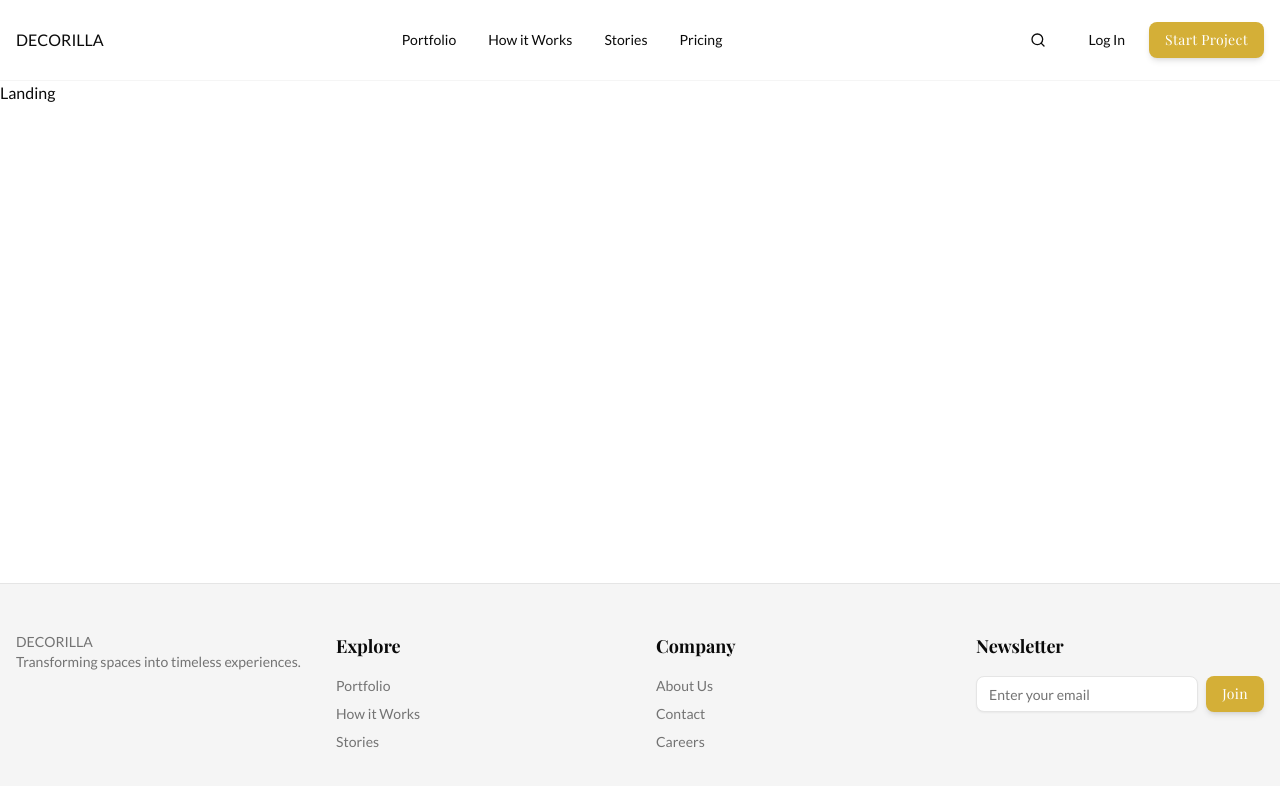
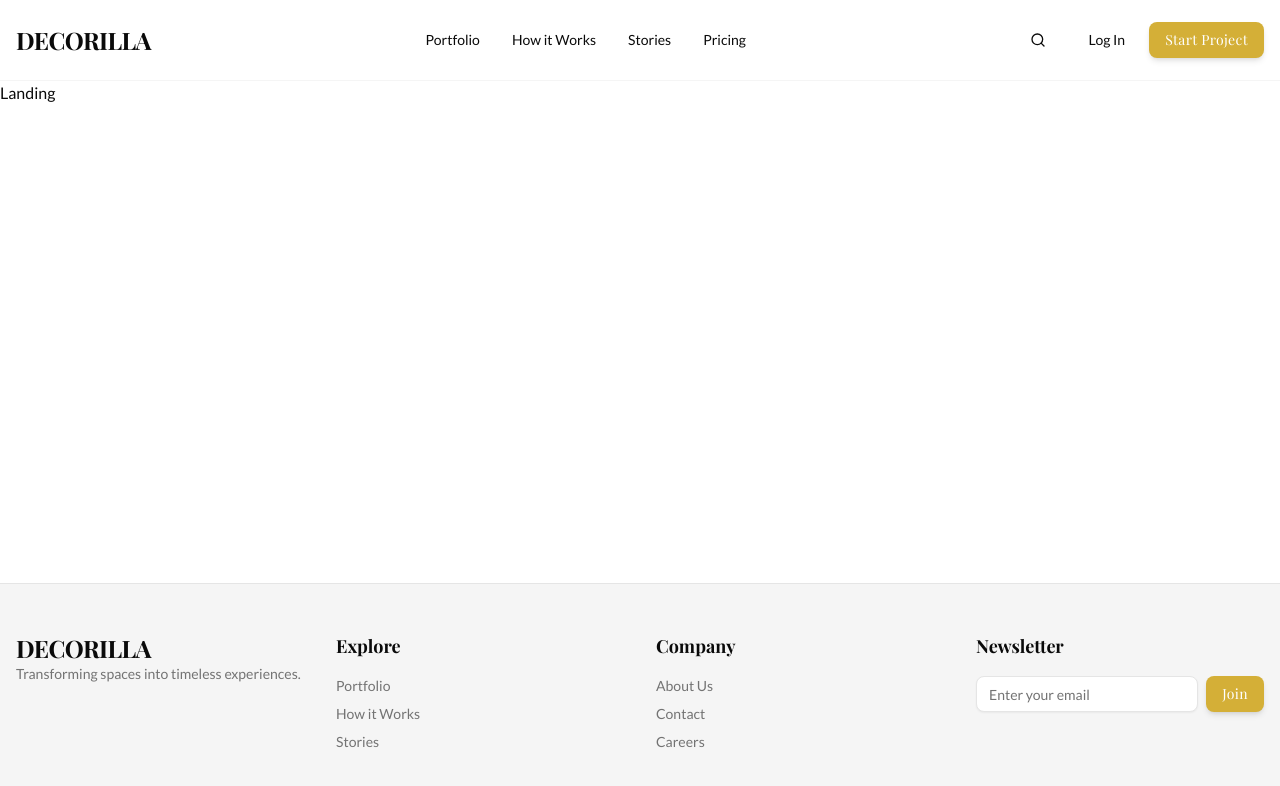
Before and after one commit to Srijansamanta1412/interior-design-studio-frontend, a React (Vite) app: page / in a window 1280 px wide. Shown: the top 786 px of the page. Built offline with nearby package versions, Linux system fonts and the light colour scheme; a web font is replaced by a local one.

Commit message:
feat(app): connect router provider

```diff
--- a/src/App.tsx
+++ b/src/App.tsx
@@ -4,7 +4,7 @@ import { appRouter } from "@/app/routes";
 export default function App() {
   return (
     <>
-    <RouterProvider router={appRouter} />
+      <RouterProvider router={appRouter} />
     </>
   );
 }
--- a/src/app/components/Navbar/Navbar.tsx
+++ b/src/app/components/Navbar/Navbar.tsx
@@ -60,7 +60,7 @@ export function Navbar() {
                 <SheetTitle>Navigation Menu</SheetTitle>
               </VisuallyHidden>
 
-              <div className="flex flex-col gap-6 mt-10">
+              <div className="flex flex-col gap-6 mt-10 px-6">
                 <Logo />
                 <div className="flex flex-col gap-4">
                   {navLinks.map((link) => (
--- a/src/components/shared/Logo.tsx
+++ b/src/components/shared/Logo.tsx
@@ -8,17 +8,15 @@ interface LogoProps {
 
 export function Logo({ className, variant = "dark" }: LogoProps) {
   return (
-    // <Link
-    //   to="/"
-    //   className={cn(
-    //     "font-serif text-2xl font-bold tracking-tight transition-opacity hover:opacity-80",
-    //     variant === "light" ? "text-white" : "text-foreground",
-    //     className
-    //   )}
-    // >
-    <>
-    DECORILLA
-    </>
-    // </Link>
+    <Link
+      to="/"
+      className={cn(
+        "font-serif text-2xl font-bold tracking-tight transition-opacity hover:opacity-80",
+        variant === "light" ? "text-white" : "text-foreground",
+        className
+      )}
+    >
+      DECORILLA
+    </Link>
   );
 }
```
